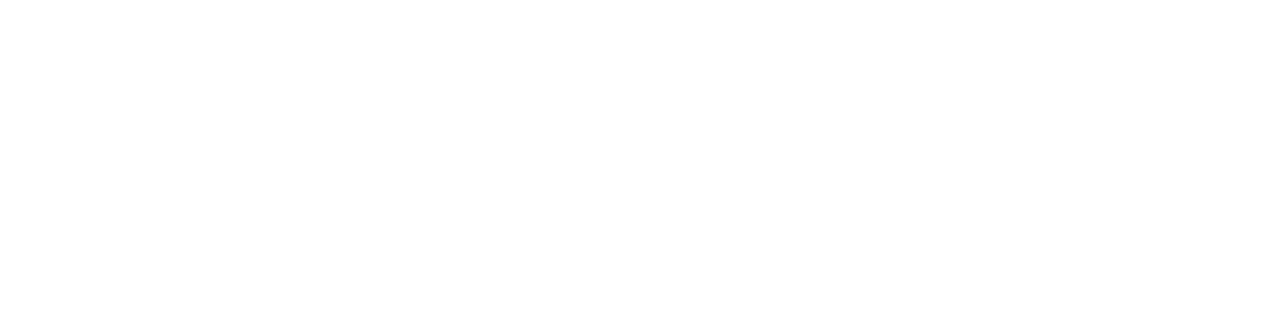
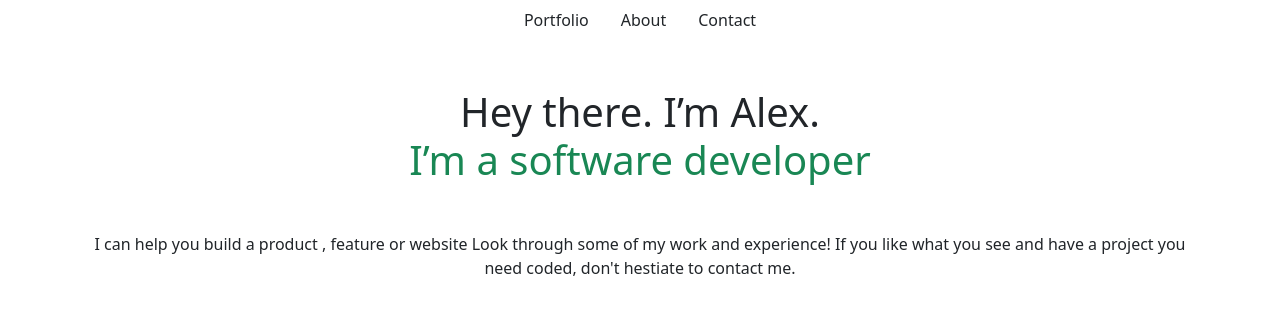
Before and after one commit to jrosario19/My-portfolio-Bootstrap, a website: page index.html in a window 1280 px wide. Drawn offline with nearby package versions, Linux system fonts and the light colour scheme.

Commit message:
Add navbar and headline of home page

```diff
--- a/index.html
+++ b/index.html
@@ -4,9 +4,33 @@
     <meta charset="UTF-8">
     <meta http-equiv="X-UA-Compatible" content="IE=edge">
     <meta name="viewport" content="width=device-width, initial-scale=1.0">
+    <link href="https://cdn.jsdelivr.net/npm/bootstrap@5.0.2/dist/css/bootstrap.min.css" rel="stylesheet" integrity="sha384-EVSTQN3/azprG1Anm3QDgpJLIm9Nao0Yz1ztcQTwFspd3yD65VohhpuuCOmLASjC" crossorigin="anonymous">
     <title>Document</title>
 </head>
 <body>
+    <div class="container">
+        <section>
+            <ul class="nav justify-content-center">
+                <li class="nav-item">
+                  <a class="nav-link text-dark" href="#">Portfolio</a>
+                </li>
+                <li class="nav-item">
+                  <a class="nav-link text-dark" href="#">About</a>
+                </li>
+                <li class="nav-item">
+                  <a class="nav-link text-dark" href="#">Contact</a>
+                </li>
+              </ul>
+        </section>
+        <section>
+            <p class="h1 text-center mt-5">Hey there. I’m Alex.<span class="text-success"><br> I’m a software developer</span> </p>
+            <p class="text-center mt-5">I can help you build a product , feature or website Look through some of my work and experience! If you like what you see and have a project you need coded,
+                don't hestiate to contact me.</p>
+        </section>
 
+    </div>
+
+
+    <script src="https://cdn.jsdelivr.net/npm/bootstrap@5.0.2/dist/js/bootstrap.bundle.min.js" integrity="sha384-MrcW6ZMFYlzcLA8Nl+NtUVF0sA7MsXsP1UyJoMp4YLEuNSfAP+JcXn/tWtIaxVXM" crossorigin="anonymous"></script>
 </body>
 </html>
```
